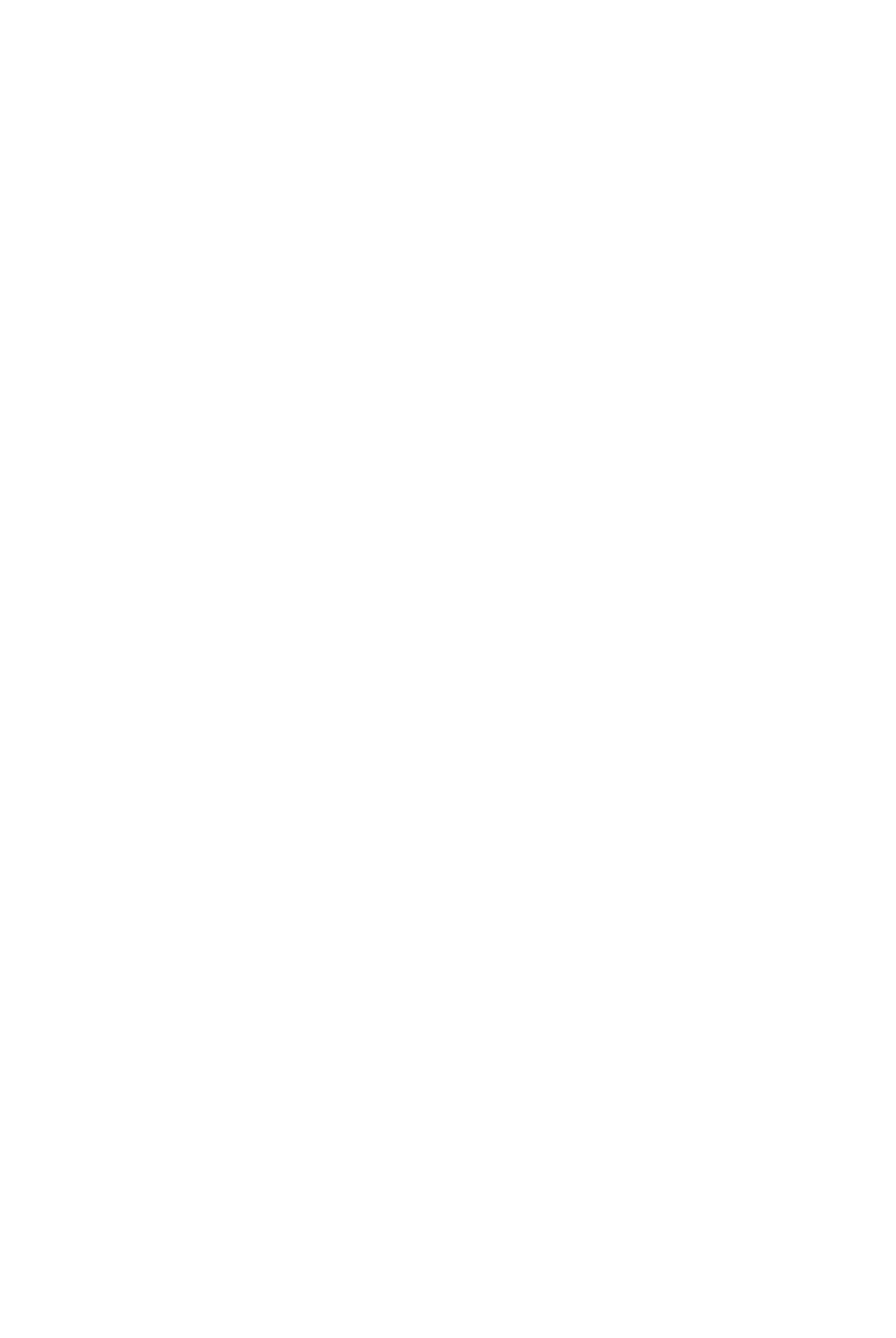
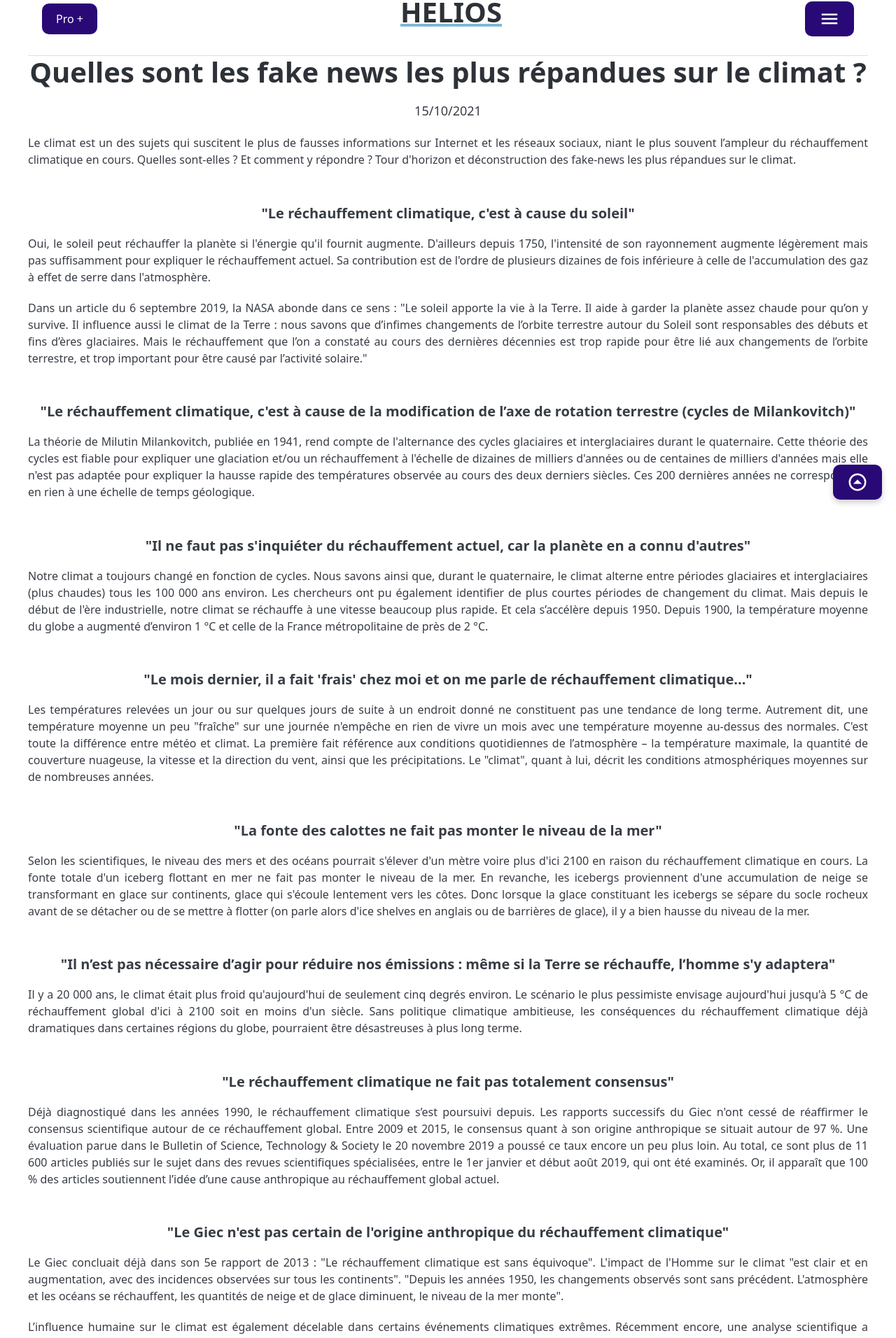
Before and after one commit to UTT-GL03/helios, a React (Vite) app in the folder frontend/: page /article in a window 1280 px wide. Before the commit this address had no page. Shown: the part 66-1978 px from the top of the page at 70% size. Before the commit the page ends 800 px from the top, so only its background shows below. Built offline with nearby package versions, Linux system fonts and the light colour scheme.

Commit message:
feat: add the first article of the day (#23)

```diff
--- a/frontend/src/App.css
+++ b/frontend/src/App.css
@@ -73,7 +73,7 @@
   width: 100%;
 }
 
-.ProButton, .NavBarButton {
+.ProButton, .NavBarButton, .GoBackToTop {
   background-color: #290975;
   color: white;
   border: none;
@@ -116,6 +116,27 @@
 
 .BurgerMenu li a:hover {
   color: #33059d;
+}
+
+.ArticleParagraph {
+  text-align: justify;
+  font-size: 0.8rem;
+}
+
+.GoBackToTop{
+  position: fixed;
+  bottom: 20px;
+  right: 20px;
+  cursor: pointer;
+  box-shadow: 0 4px 8px rgba(0, 0, 0, 0.2);
+}
+
+h1 {
+  font-size: 2rem;
+}
+
+h2 {
+  font-size: 1rem;
 }
 
 hr{
--- a/frontend/src/App.jsx
+++ b/frontend/src/App.jsx
@@ -2,6 +2,7 @@ import { BrowserRouter, Routes, Route } from 'react-router-dom'
 import reactLogo from './assets/favicon.svg'
 import Homepage from './Homepage'
 import ProPage from './ProPage'
+import ArticlePage from './ArticlePage'
 import './App.css'
 
 function App() {
@@ -10,6 +11,7 @@ function App() {
       <Routes>
         <Route path="/" element={<Homepage/>} />
         <Route path="/pro" element={<ProPage />} />
+        <Route path="/article" element={<ArticlePage />} />
       </Routes>
     </BrowserRouter>
   )
--- /dev/null
+++ b/frontend/src/ArticlePage.jsx
@@ -0,0 +1,58 @@
+import React from 'react';
+import Footer from './components/Footer';
+import Navbar from './components/Navbar';
+import Icon from '@mdi/react';
+import { mdiArrowUpDropCircleOutline} from '@mdi/js';
+
+function ArticlePage() {
+    const scrollToTop = () => {
+        window.scrollTo({ top: 0, behavior: 'smooth' });
+    };
+
+    return (
+        <div>
+            <Navbar />
+            <h1>Quelles sont les fake news les plus répandues sur le climat ?</h1>
+            <p>15/10/2021</p>
+            <p className='ArticleParagraph'>Le climat est un des sujets qui suscitent le plus de fausses informations sur Internet et les réseaux sociaux, niant le plus souvent l’ampleur du réchauffement climatique en cours. Quelles sont-elles ? Et comment y répondre ? Tour d'horizon et déconstruction des fake-news les plus répandues sur le climat.</p>
+
+            <h2>"Le réchauffement climatique, c'est à cause du soleil"</h2>
+            <p className='ArticleParagraph'>Oui, le soleil peut réchauffer la planète si l'énergie qu'il fournit augmente. D'ailleurs depuis 1750, l'intensité de son rayonnement augmente légèrement mais pas suffisamment pour expliquer le réchauffement actuel. Sa contribution est de l'ordre de plusieurs dizaines de fois inférieure à celle de l'accumulation des gaz à effet de serre dans l'atmosphère.</p>
+            <p className='ArticleParagraph'>Dans un article du 6 septembre 2019, la NASA abonde dans ce sens : "Le soleil apporte la vie à la Terre. Il aide à garder la planète assez chaude pour qu’on y survive. Il influence aussi le climat de la Terre : nous savons que d’infimes changements de l’orbite terrestre autour du Soleil sont responsables des débuts et fins d’ères glaciaires. Mais le réchauffement que l’on a constaté au cours des dernières décennies est trop rapide pour être lié aux changements de l’orbite terrestre, et trop important pour être causé par l’activité solaire."</p>
+
+            <h2>"Le réchauffement climatique, c'est à cause de la modification de l’axe de rotation terrestre (cycles de Milankovitch)"</h2>
+            <p className='ArticleParagraph'>La théorie de Milutin Milankovitch, publiée en 1941, rend compte de l'alternance des cycles glaciaires et interglaciaires durant le quaternaire. Cette théorie des cycles est fiable pour expliquer une glaciation et/ou un réchauffement à l'échelle de dizaines de milliers d'années ou de centaines de milliers d'années mais elle n'est pas adaptée pour expliquer la hausse rapide des températures observée au cours des deux derniers siècles. Ces 200 dernières années ne correspondent en rien à une échelle de temps géologique.</p>
+
+            <h2>"Il ne faut pas s'inquiéter du réchauffement actuel, car la planète en a connu d'autres"</h2>
+            <p className='ArticleParagraph'>Notre climat a toujours changé en fonction de cycles. Nous savons ainsi que, durant le quaternaire, le climat alterne entre périodes glaciaires et interglaciaires (plus chaudes) tous les 100 000 ans environ. Les chercheurs ont pu également identifier de plus courtes périodes de changement du climat. Mais depuis le début de l'ère industrielle, notre climat se réchauffe à une vitesse beaucoup plus rapide. Et cela s’accélère depuis 1950. Depuis 1900, la température moyenne du globe a augmenté d’environ 1 °C et celle de la France métropolitaine de près de 2 °C.</p>
+
+            <h2>"Le mois dernier, il a fait 'frais' chez moi et on me parle de réchauffement climatique..."</h2>
+            <p className='ArticleParagraph'>Les températures relevées un jour ou sur quelques jours de suite à un endroit donné ne constituent pas une tendance de long terme. Autrement dit, une température moyenne un peu "fraîche" sur une journée n'empêche en rien de vivre un mois avec une température moyenne au-dessus des normales. C'est toute la différence entre météo et climat. La première fait référence aux conditions quotidiennes de l’atmosphère – la température maximale, la quantité de couverture nuageuse, la vitesse et la direction du vent, ainsi que les précipitations. Le "climat", quant à lui, décrit les conditions atmosphériques moyennes sur de nombreuses années.</p>
+
+            <h2>"La fonte des calottes ne fait pas monter le niveau de la mer"</h2>
+            <p className='ArticleParagraph'>Selon les scientifiques, le niveau des mers et des océans pourrait s'élever d'un mètre voire plus d'ici 2100 en raison du réchauffement climatique en cours. La fonte totale d'un iceberg flottant en mer ne fait pas monter le niveau de la mer. En revanche, les icebergs proviennent d'une accumulation de neige se transformant en glace sur continents, glace qui s'écoule lentement vers les côtes. Donc lorsque la glace constituant les icebergs se sépare du socle rocheux avant de se détacher ou de se mettre à flotter (on parle alors d'ice shelves en anglais ou de barrières de glace), il y a bien hausse du niveau de la mer.</p>
+
+            <h2>"Il n’est pas nécessaire d’agir pour réduire nos émissions : même si la Terre se réchauffe, l’homme s'y adaptera"</h2>
+            <p className='ArticleParagraph'>Il y a 20 000 ans, le climat était plus froid qu'aujourd'hui de seulement cinq degrés environ. Le scénario le plus pessimiste envisage aujourd'hui jusqu'à 5 °C de réchauffement global d'ici à 2100 soit en moins d'un siècle. Sans politique climatique ambitieuse, les conséquences du réchauffement climatique déjà dramatiques dans certaines régions du globe, pourraient être désastreuses à plus long terme.</p>
+
+            <h2>"Le réchauffement climatique ne fait pas totalement consensus"</h2>
+            <p className='ArticleParagraph'>Déjà diagnostiqué dans les années 1990, le réchauffement climatique s’est poursuivi depuis. Les rapports successifs du Giec n'ont cessé de réaffirmer le consensus scientifique autour de ce réchauffement global. Entre 2009 et 2015, le consensus quant à son origine anthropique se situait autour de 97 %. Une évaluation parue dans le Bulletin of Science, Technology & Society le 20 novembre 2019 a poussé ce taux encore un peu plus loin. Au total, ce sont plus de 11 600 articles publiés sur le sujet dans des revues scientifiques spécialisées, entre le 1er janvier et début août 2019, qui ont été examinés. Or, il apparaît que 100 % des articles soutiennent l’idée d’une cause anthropique au réchauffement global actuel.</p>
+
+            <h2>"Le Giec n'est pas certain de l'origine anthropique du réchauffement climatique"</h2>
+            <p className='ArticleParagraph'>Le Giec concluait déjà dans son 5e rapport de 2013 : "Le réchauffement climatique est sans équivoque". L'impact de l'Homme sur le climat "est clair et en augmentation, avec des incidences observées sur tous les continents". "Depuis les années 1950, les changements observés sont sans précédent. L'atmosphère et les océans se réchauffent, les quantités de neige et de glace diminuent, le niveau de la mer monte".</p>
+            <p className='ArticleParagraph'>L’influence humaine sur le climat est également décelable dans certains événements climatiques extrêmes. Récemment encore, une analyse scientifique a montré que la canicule de juin 2020 dans le nord de la Sibérie (jusqu'à 38 °C) aurait été presque impossible sans le réchauffement climatique d'origine humaine.</p>
+
+            <h2>"Le Giec est un laboratoire de recherche payé par les politiques"</h2>
+            <p className='ArticleParagraph'>Le Giec ne mène pas de travaux de recherche : il synthétise les connaissances existantes sous forme de rapports. Les auteurs et co-auteurs s’investissent énormément dans les travaux du Giec dans le cadre de leurs missions de recherche. Ils doivent, en plus de leurs propres recherches, consacrer l’équivalent de quatre à cinq mois équivalent temps plein au Giec.</p>
+
+            <p className='ArticleParagraph'>Source : <a href="https://meteofrance.com/actualites-et-dossiers/entretiens/quelles-sont-les-fake-news-les-plus-repandues-sur-le-climat" target="_blank" rel="noopener noreferrer">Météo France</a></p>
+
+            <Footer />
+            <button onClick={scrollToTop} className='GoBackToTop'>
+                <Icon path={mdiArrowUpDropCircleOutline} size={1} />
+            </button>
+        </div>
+    );
+}
+
+export default ArticlePage;
```
